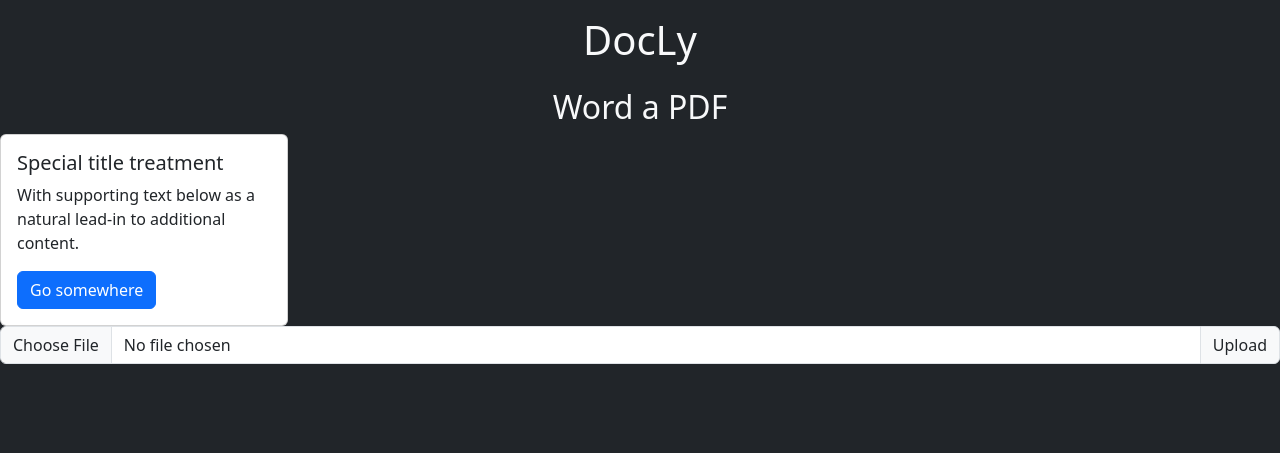
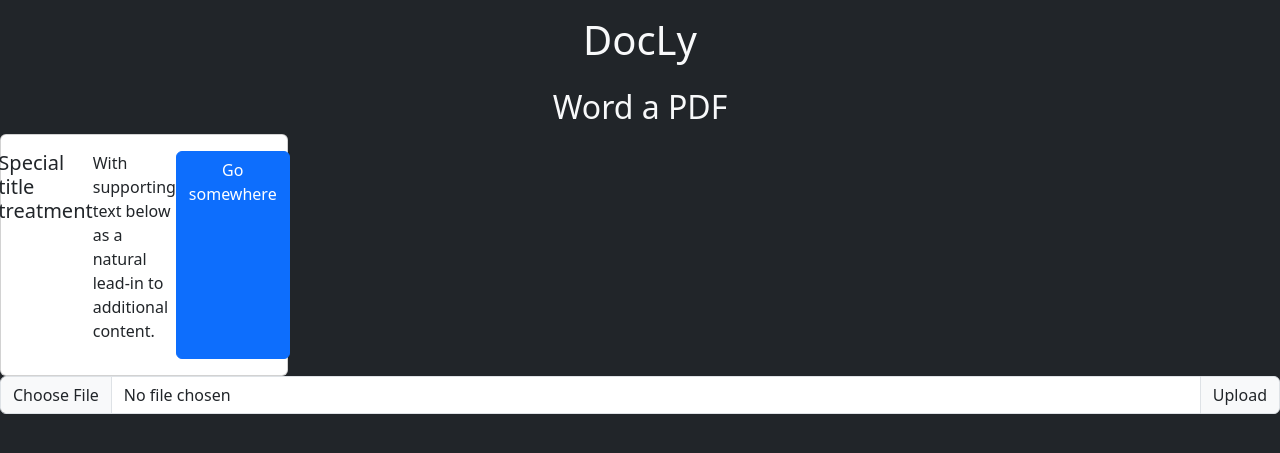
Before and after one commit to seminarioA/BitBrain, a Flask app: page / in a window 1280 px wide. Shown: the top 453 px of the page. Run offline with Flask 3, Linux system fonts and the light colour scheme.

Commit message:
Mod HTML

```diff
--- a/templates/index.html
+++ b/templates/index.html
@@ -12,7 +12,7 @@
     <h2 class="text-center">Word a PDF</h2>
 
     <div class="card" style="width: 18rem;">
-        <div class="card-body">
+        <div class="d-flex justify-content-center card-body">
           <h5 class="card-title">Special title treatment</h5>
           <p class="card-text">With supporting text below as a natural lead-in to additional content.</p>
           <a href="#" class="btn btn-primary">Go somewhere</a>
```
